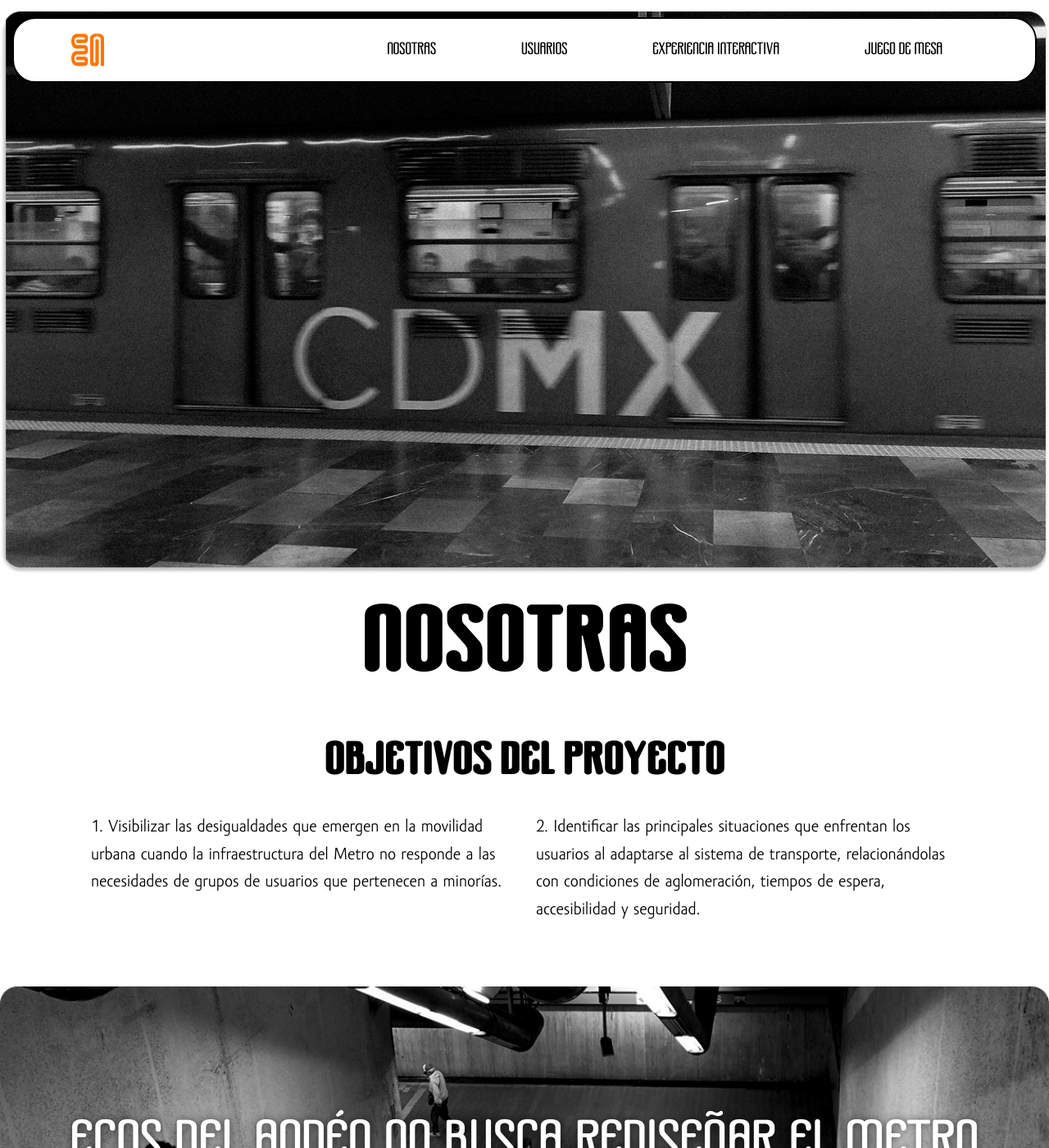
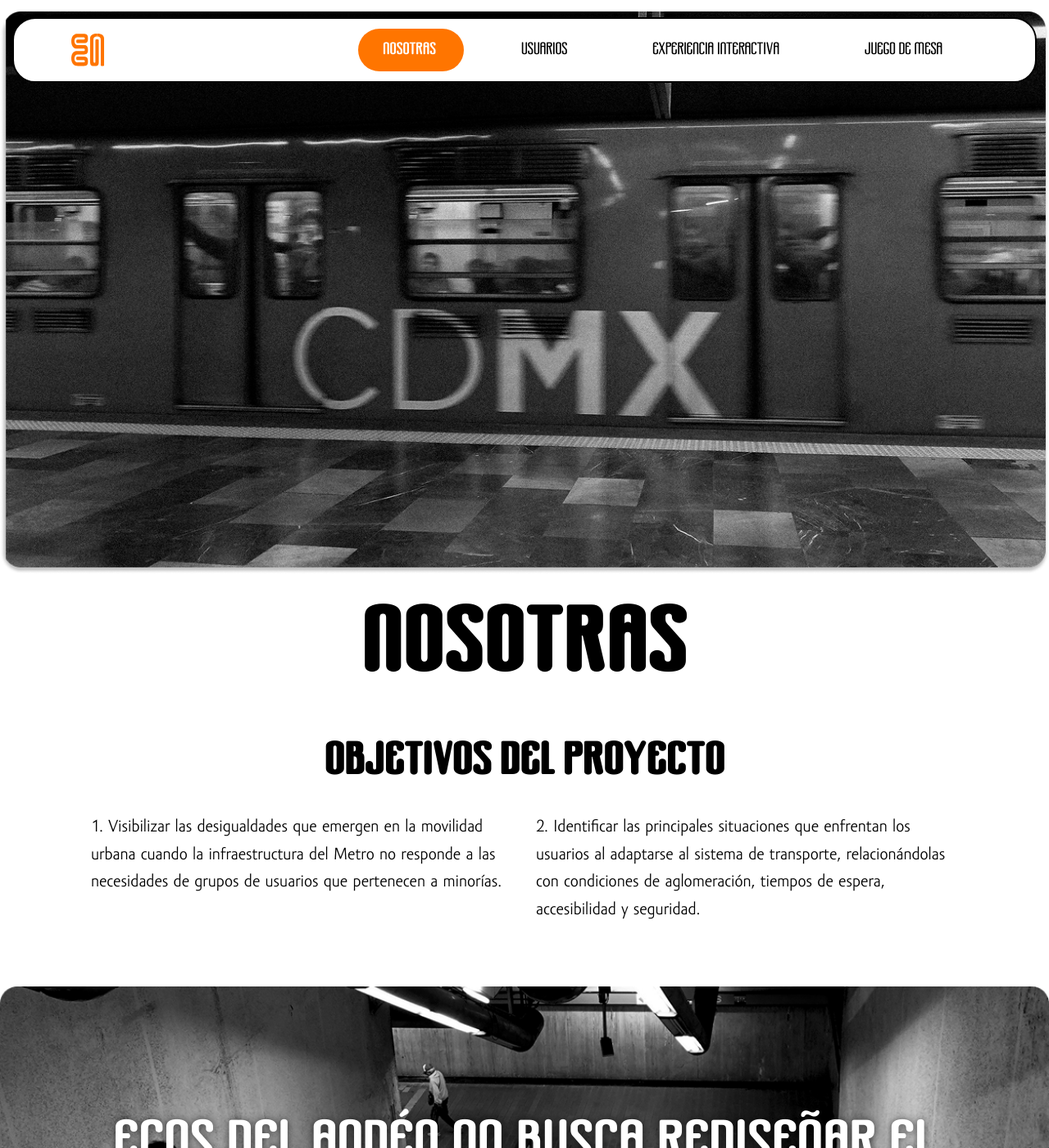
Before and after one commit to rhernandezgar-code/Ecosdelanden, a Jekyll site: the page built from nosotras.html, in a window 1280 px wide and 1400 px high. Shown: the whole window at 82% size. Built offline with Jekyll 4.4.1, drawn with Linux system fonts in a browser that asks for light colours.

Commit message:
Update Font

```diff
--- a/_includes/header.html
+++ b/_includes/header.html
@@ -11,16 +11,16 @@
     </svg>
   </a>
   <nav>
-     <a class="nav-link" href="{{ '/nosotras.html' | relative_url }}" title="Conoce sobre el proyecto">
+     <a class="nav-link{% if page.url contains 'nosotras' %} active{% endif %}" href="{{ '/nosotras.html' | relative_url }}" title="Conoce sobre el proyecto">
       Nosotras
     </a>
-    <a class="nav-link" href="{{ '/usuarios.html' | relative_url }}" title="Conoce a nuestos usuarios">
+    <a class="nav-link{% if page.url contains 'usuarios' %} active{% endif %}" href="{{ '/usuarios.html' | relative_url }}" title="Conoce a nuestos usuarios">
       Usuarios
     </a>
-    <a class="nav-link" href="{{ '/experiencia-interactiva.html' | relative_url }}" title="Conoce el metro en 3D">
+    <a class="nav-link{% if page.url contains 'experiencia-interactiva' %} active{% endif %}" href="{{ '/experiencia-interactiva.html' | relative_url }}" title="Conoce el metro en 3D">
       Experiencia Interactiva
     </a>
-    <a class="nav-link" href="{{ '/juegodemesa.html' | relative_url }}" title="Conoce el juego de mesa">
+    <a class="nav-link{% if page.url contains 'juegodemesa' %} active{% endif %}" href="{{ '/juegodemesa.html' | relative_url }}" title="Conoce el juego de mesa">
       Juego de mesa
     </a>
   </nav>
--- a/css/header.css
+++ b/css/header.css
@@ -29,11 +29,12 @@
 	font-size: 20px;
 	font-family: var(--font-display);
 	text-transform: uppercase;
-	font-weight: 100;
+	font-variation-settings: "wght" 100;
 }
 
 .nav-link:hover,
 .nav-link.active {
+	font-variation-settings: "wght" 400;
 	background-color: var(--color-naranja);
 	color: #fff;
 }
--- a/css/style.css
+++ b/css/style.css
@@ -5,18 +5,9 @@
 /* --------------------------------------------------- */
 
 @font-face {
-    font-family: 'ecosdelanden-regular';
-    src: url('./ecosdelanden-regular.woff2') format('woff2'),
-        url('./ecosdelanden-regular.woff') format('woff');
+    font-family: 'Ecos Del Anden';
+    src: url('./ecosdelanden-vf.woff2') format('woff2');
     font-weight: normal;
-    font-style: normal;
-}
-
-@font-face {
-    font-family: 'ecosdelanden-bold';
-    src: url('./ecosdelanden-bold.woff2') format('woff2'),
-        url('./ecosdelanden-bold.woff') format('woff');
-    font-weight: bold;
     font-style: normal;
 }
 
@@ -38,12 +29,10 @@
     font-display: swap;
 }
 
-
-
-
 /* --------------------------------------------------- */
 /*                    VARIABLES GLOBALES               */
 /* --------------------------------------------------- */
+
 html {
     font-size: 14px;
 }
@@ -54,8 +43,7 @@
 
 :root {
     /* Fuentes */
-    --font-display: 'ecosdelanden-regular';
-    --font-display-bold: 'ecosdelanden-bold';
+    --font-display: 'Ecos Del Anden', sans-serif;
     --font-body: 'AmorSansPro', sans-serif;
     /* Colores */
     --color-text: #000;
@@ -114,8 +102,8 @@
 /* TÍTULOS → MAYÚSCULAS + BOLD (ecosdelanden-bold) */
 h1,
 h2 {
-    font-family: var(--font-display-bold);
-    font-weight: bold;
+    font-family: var(--font-display);
+    font-variation-settings: "wght" 900;
     text-transform: uppercase;
 }
 
@@ -125,8 +113,8 @@
 h5,
 h6 {
     font-family: var(--font-display);
+    font-variation-settings: "wght" 100;
     text-transform: lowercase;
-    font-weight: normal;
 }
 
 /* --------------------------------------------------- */
@@ -139,7 +127,7 @@
 h4,
 h5,
 h6 {
-    font-weight: 800;
+    font-variation-settings: "wght" 900;
 }
 
 h1 {
@@ -281,6 +269,7 @@
 
 .nav-link-home:hover,
 .nav-link-home.active {
+    font-variation-settings: "wght" 400;
     background-color: var(--color-naranja);
     color: #fff;
 
@@ -480,6 +469,18 @@
     margin-bottom: .5em;
 }
 
+#titulo-variable {
+    font-family: 'Ecos Del Anden';
+    font-size: 18vw;
+    color: var(--color-naranja);
+    text-align: center;
+    text-transform: uppercase;
+    margin: 0;
+    padding: 0;
+    font-variation-settings: "wght" 100;
+    line-height: .8em;
+}
+
 .intro-text {
     font-size: 1.5em;
     line-height: 1.5;
```
Also changed, not shown: typo.html (added, +9 -0 lines), css/ecosdelanden-Bold.woff (deleted), css/ecosdelanden-Regular.woff (deleted), css/ecosdelanden-bold.woff2 (deleted), css/ecosdelanden-regular.woff2 (deleted), css/ecosdelanden-vf.ttf (renamed from css/ecosdelanden-variable.ttf), css/ecosdelanden-vf.woff2 (added), 1 other file.
